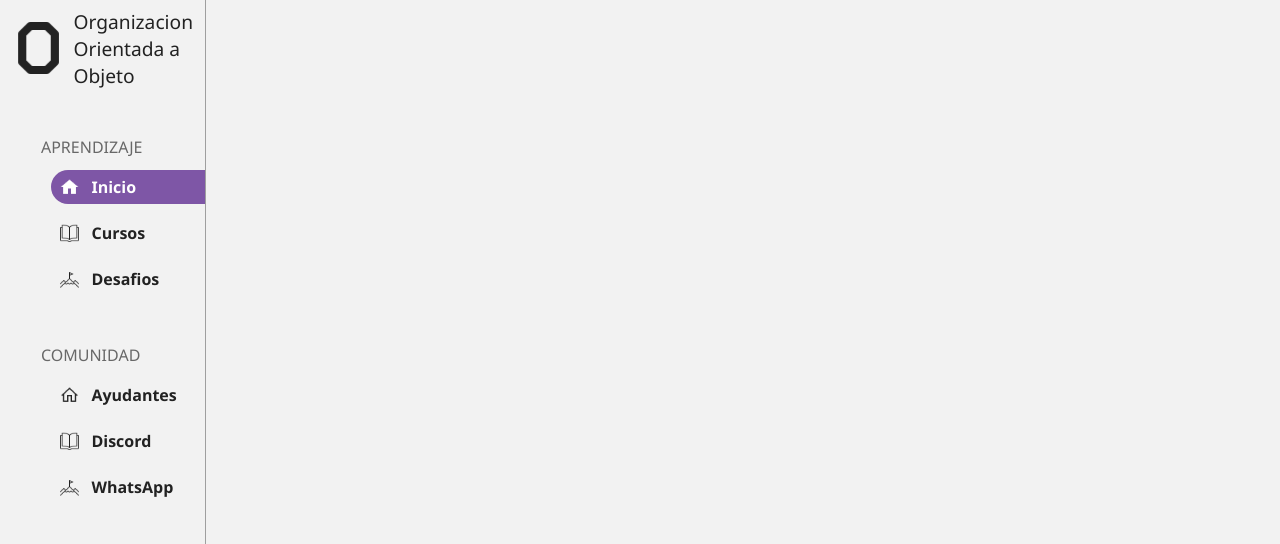
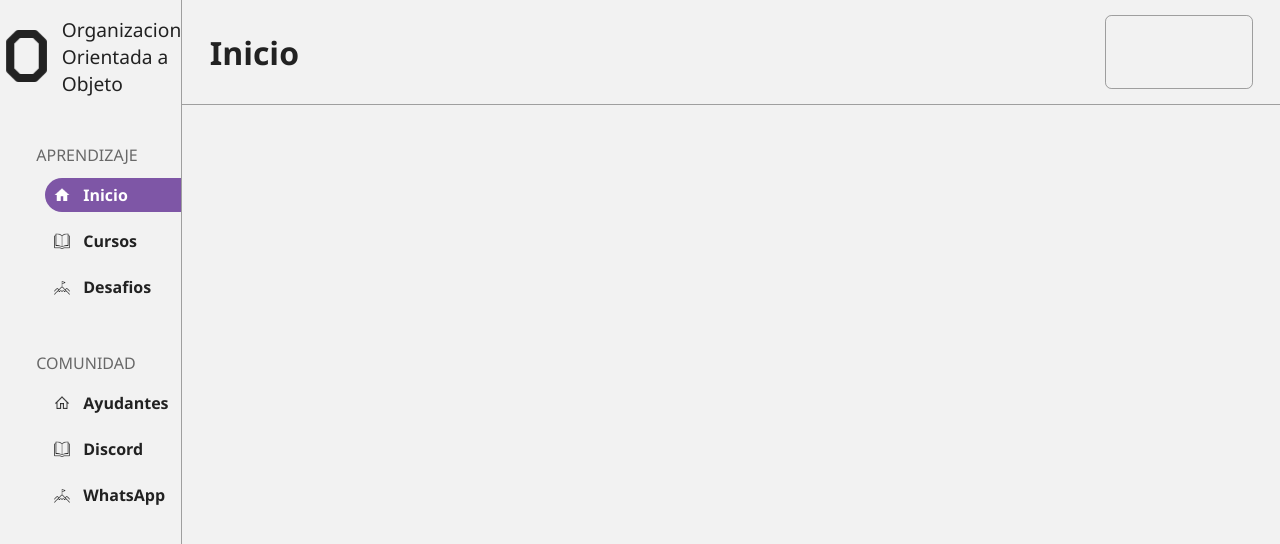
Before and after one commit to Claudio-Espinoza/OOO-Sistema, a Vue app in the folder frontend/: page /landing in a window 1280 px wide. Shown: the top 544 px of the page. Built offline with nearby package versions, Linux system fonts and the light colour scheme.

Commit message:
Feat<frontend>: aAÃñade header

```diff
--- a/frontend/src/assets/style/style.css
+++ b/frontend/src/assets/style/style.css
@@ -18,6 +18,7 @@ body {
   display: flex;
   align-items: center;
   justify-content: center;
+  flex-direction: row;
   background-color: var(--background-color);
 }
 
--- /dev/null
+++ b/frontend/src/components/molecules/UserCard.vue
@@ -0,0 +1,22 @@
+<script setup lang="ts">
+
+</script>
+
+<template>
+    <header class="card-container">
+
+    </header>
+
+</template>
+
+<style scoped>
+.card-container {
+    width: 14%;
+    height: 70%;
+
+    display: flex;
+    border: var(--borde);
+    border-radius: 0.5vw;
+
+}
+</style>
--- /dev/null
+++ b/frontend/src/components/organisms/HeaderMain.vue
@@ -0,0 +1,50 @@
+<script setup lang="ts">
+import UserCard from '../molecules/UserCard.vue'
+
+
+const props = defineProps({
+    title: String
+})
+
+
+
+</script>
+
+<template>
+    <header class="header-container">
+        <div class="header-subcontainer">
+            <h1 class="header-title">{{ props.title }}</h1>
+            <UserCard />
+        </div>
+
+    </header>
+
+</template>
+
+<style scoped>
+.header-container {
+    background-color: var(--background-color);
+    border-bottom: var(--borde);
+    width: 100%;
+    height: 13%;
+
+    display: flex;
+    align-items: center;
+    justify-content: center;
+}
+
+.header-title {
+    font-size: 2.5vw;
+    font-family: var(--font-family);
+    color: var(--font-color);
+}
+
+.header-subcontainer {
+    width: 95%;
+    height: 100%;
+
+    display: flex;
+    align-items: center;
+    justify-content: space-between;
+}
+</style>
--- a/frontend/src/components/organisms/NavBar.vue
+++ b/frontend/src/components/organisms/NavBar.vue
@@ -2,10 +2,12 @@
 import ButonNav from '../atoms/ButonNav.vue'
 import { ref } from 'vue';
 
+const emit = defineEmits(['clicked']);
 const activeButton = ref('Inicio');
 
 const handleButtonClick = (title: string) => {
     activeButton.value = title;
+    emit('clicked', activeButton.value);
 };
 
 </script>
@@ -54,13 +56,13 @@ const handleButtonClick = (title: string) => {
     width: 16%;
     height: 100vh;
 
-    position: absolute;
     display: flex;
     flex-direction: column;
-    left: 0;
+
 }
 
 .section-logo {
+    margin-top: 1vh;
     display: flex;
     flex-direction: row;
     align-items: center;
--- a/frontend/src/layouts/MainLayout.vue
+++ b/frontend/src/layouts/MainLayout.vue
@@ -1,14 +1,19 @@
 <script setup lang="ts">
 import NavBar from '../components/organisms/NavBar.vue';
+import HeaderMain from '../components/organisms/HeaderMain.vue'
+import { ref } from 'vue';
+
+let titleGeneral = ref('Inicio')
+
+const handleButtonClick = (title: string) => {
+    titleGeneral.value = title;
+};
 </script>
 
 <template>
-    <header>
-
-    </header>
-    <NavBar />
-
+    <NavBar @clicked="handleButtonClick" />
     <main class="container">
+        <HeaderMain :title="titleGeneral" />
         <slot>
 
 
@@ -16,3 +21,11 @@ import NavBar from '../components/organisms/NavBar.vue';
     </main>
 
 </template>
+
+<style scoped>
+.container {
+    background-color: var(--background-color);
+    width: 100%;
+    height: 100%;
+}
+</style>
```
